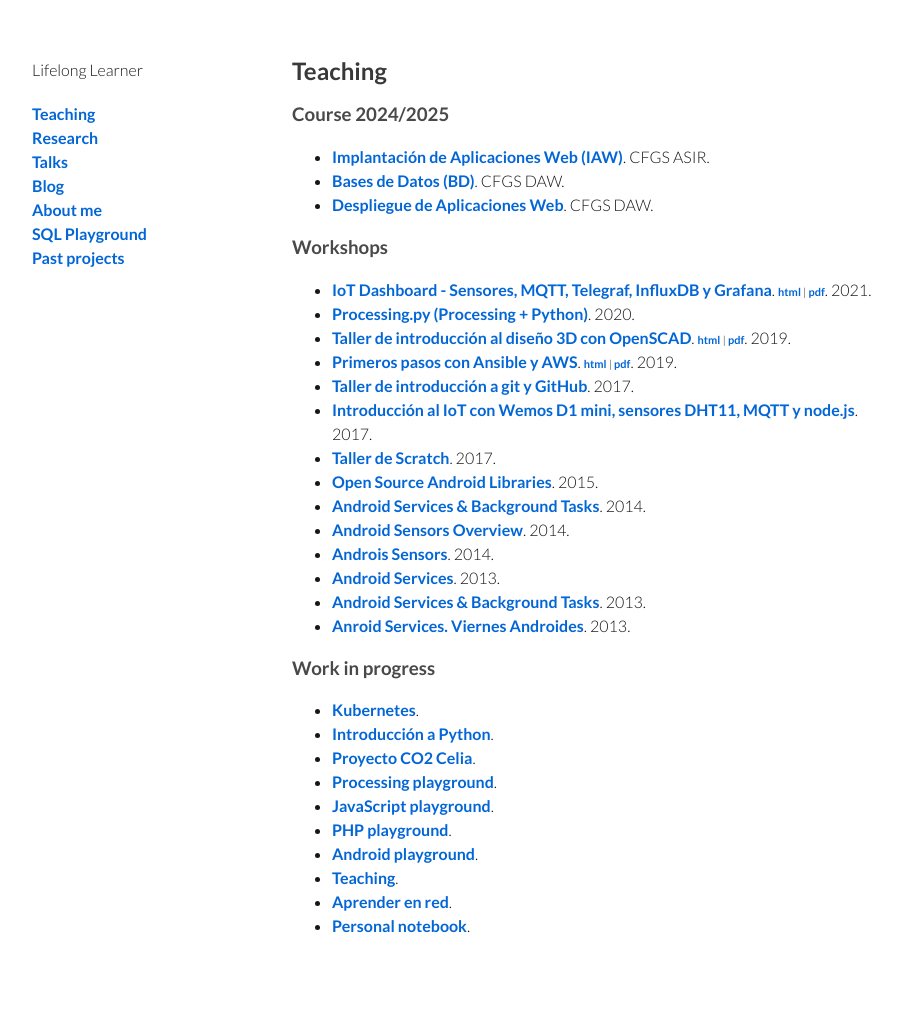
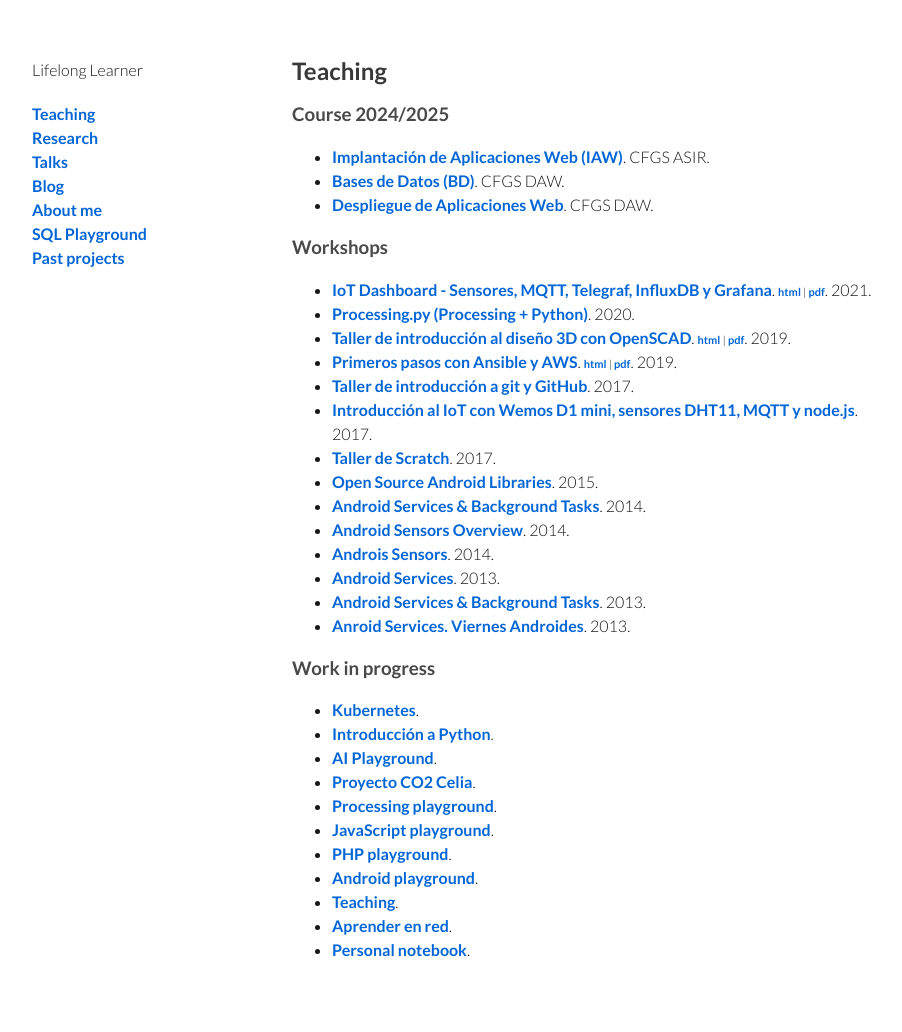
Before and after one commit to josejuansanchez/josejuansanchez.github.io, a Jekyll site: the page built from teaching/index.md, in a window 1280 px wide. Shown: the whole page, without its empty margins (178-1080 px from the left). Built offline with Jekyll 4.4.1, drawn with Linux system fonts in a browser that asks for light colours; before the commit the page ends 1008 px from its top, so only the background shows below that.

Commit message:
Updated new URL

```diff
--- a/teaching/index.md
+++ b/teaching/index.md
@@ -33,6 +33,7 @@ title: Teaching
 
   * [Kubernetes][23].
   * [Introducción a Python][20].
+  * [AI Playground][33].
   * [Proyecto CO2 Celia][21].
   * [Processing playground][6].
   * [JavaScript playground][8].
```
Also changed, not shown: other parts of teaching/index.md (+1 -0 lines).
